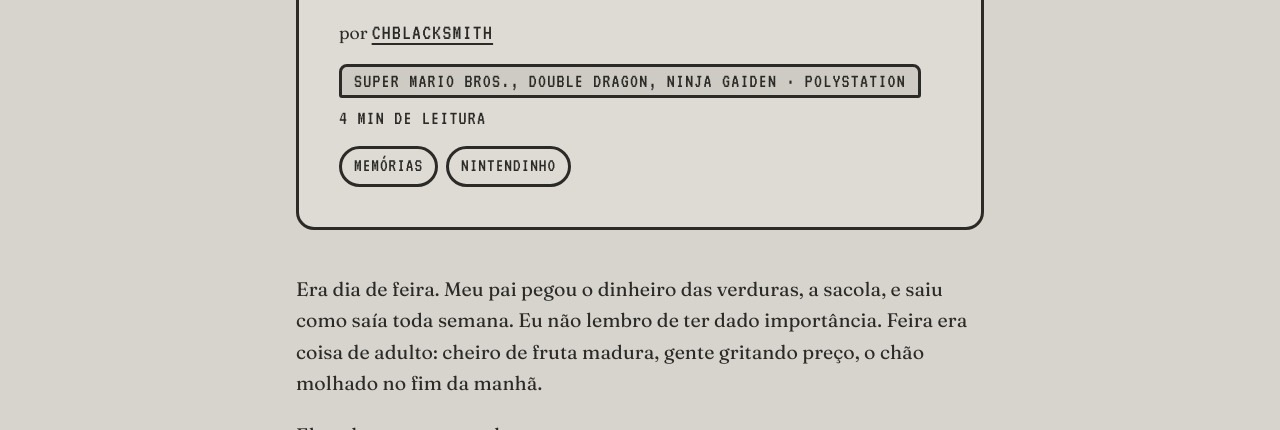
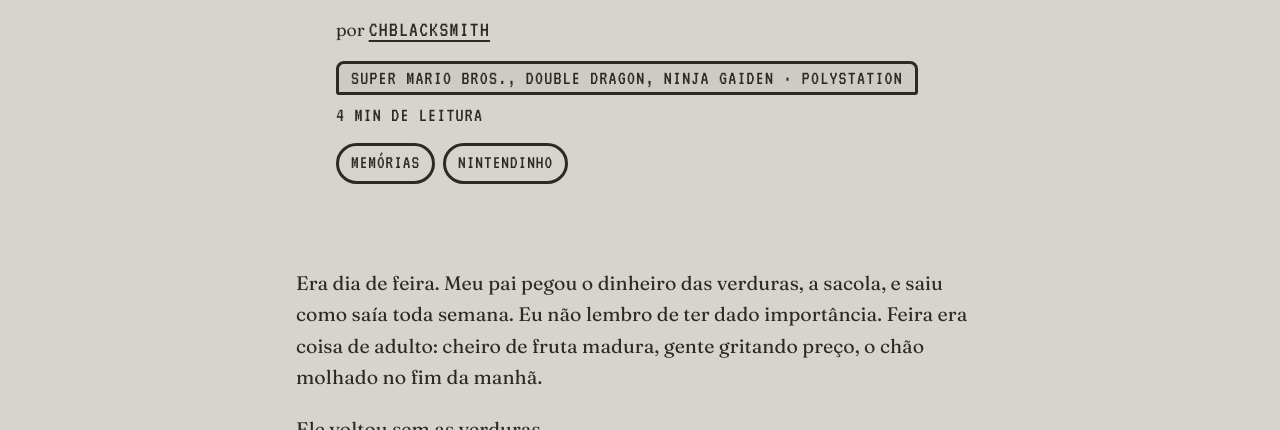
Before and after one commit to carloshallan/typeandplay, an Astro site: page /blog/polystation in a window 1280 px wide. Shown: the part 724-1154 px from the top of the page. Built offline with nearby package versions, Linux system fonts and the light colour scheme; Astro itself is replaced by a stand-in of ours.

Commit message:
style: the title card is the page climbing into the cover, outlined only over it

```diff
--- a/src/styles/post.css
+++ b/src/styles/post.css
@@ -78,24 +78,37 @@
   border-bottom: 3px solid var(--ink);
 }
 
-/* The head rises over the cover's lower part, on a card of the page's paper. */
+/* The head rises over the cover's lower part: the page itself climbs into the picture,
+   so the card is the page's own paper and its ink outline stops at the cover's edge,
+   where it meets the line under the cover. */
 .post-hero.has-cover .post-head {
+  --rise: clamp(140px, 24vh, 260px);
   position: relative;
-  margin-top: clamp(-260px, -24vh, -140px);
+  margin-top: calc(-1 * var(--rise));
   padding-top: 0;
 }
 .post-hero.has-cover .post-head-card {
+  position: relative;
   padding: clamp(22px, 3.4vw, 40px);
+  border-radius: 18px 18px 0 0;
+  background: var(--reader-paper);
+}
+.post-hero.has-cover .post-head-card::before {
+  content: "";
+  position: absolute;
+  inset: 0 0 auto;
+  height: var(--rise);
   border: 3px solid var(--ink);
-  border-radius: 18px;
-  background: var(--paper);
+  border-bottom: 0;
+  border-radius: 18px 18px 0 0;
+  pointer-events: none;
 }
 
 /* On phones the pills float over the cover, so the page drops its strip for them. */
 @media (max-width: 719px) {
   body:has(.post-hero.has-cover) { padding-top: 0; }
   .post-hero-cover { height: min(62vh, 460px); }
-  .post-hero.has-cover .post-head { margin-top: -96px; }
+  .post-hero.has-cover .post-head { --rise: 96px; }
 }
 
 /* Full HD and up: a little wider, while the text keeps a book's measure (about 72 characters). */
```
